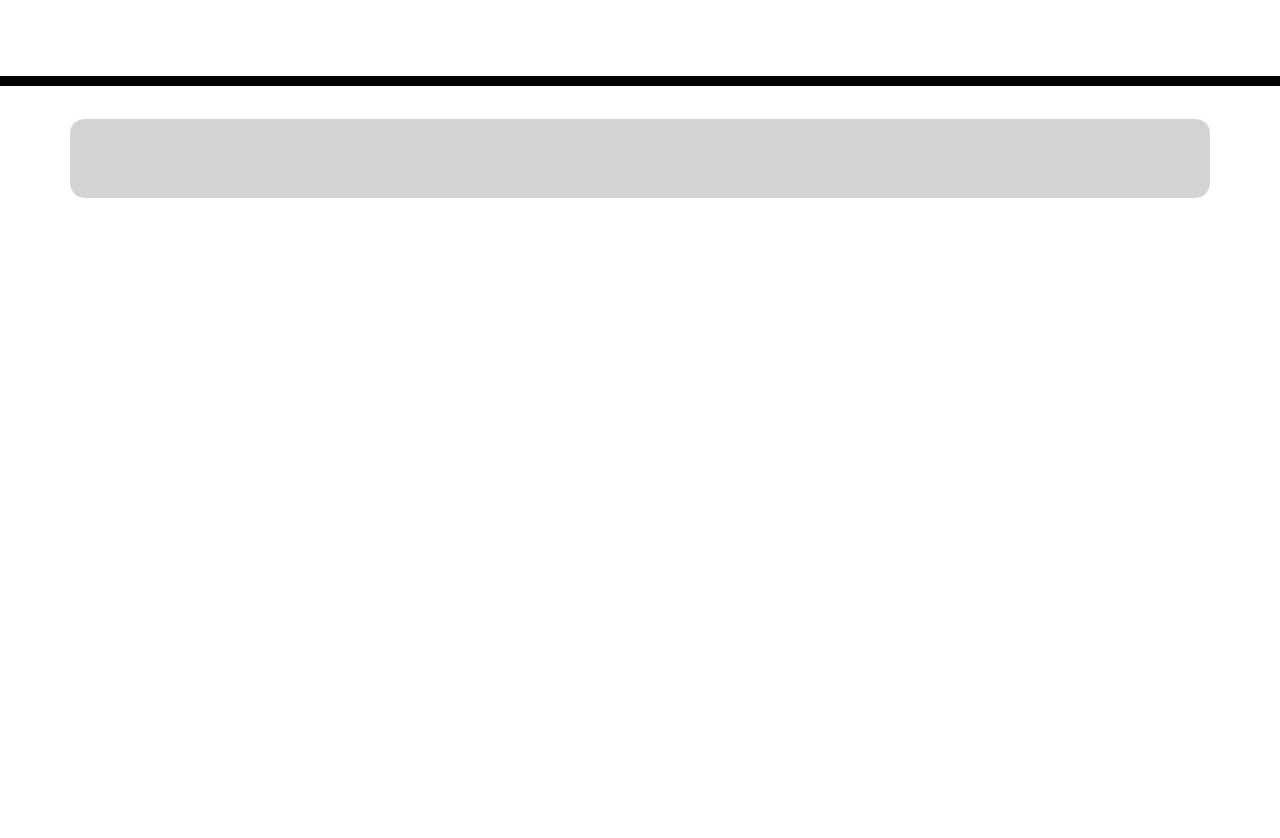
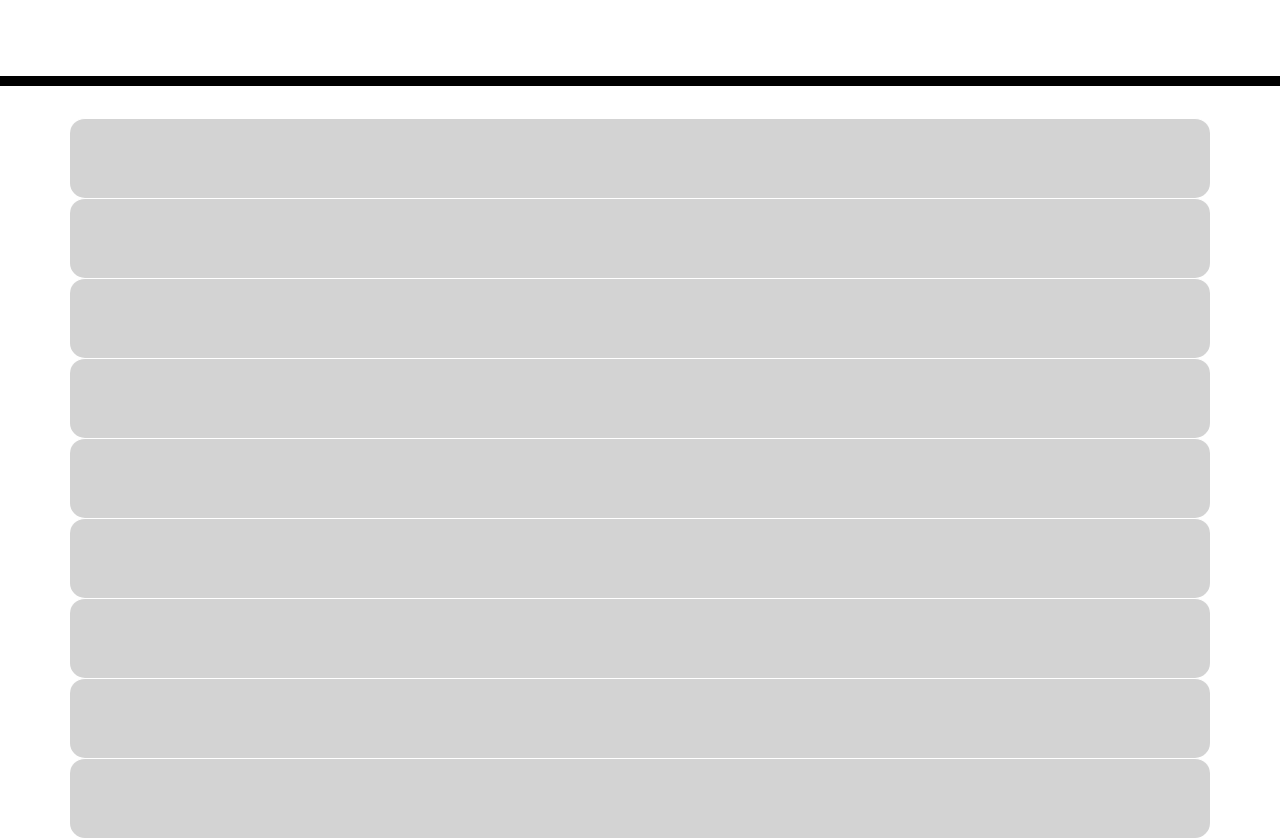
Before and after one commit to ThomasPlunkett/work_day_scheduler_05_Third-Party_APIs_HW, a plain HTML site: page index.html in a window 1280 px wide. Shown: the part 182-1020 px from the top of the page. Before the commit the page ends 800 px from the top, so only its background shows below. Drawn offline with nearby package versions, Linux system fonts and the light colour scheme.

Commit message:
modified HTML to add total of 9 timeblocks. 9 gray rows appears on browser

```diff
--- a/index.html
+++ b/index.html
@@ -29,7 +29,15 @@
       <p id="currentDay" class="lead"></p>
     </header>
     <div class="container" id="calendar">
-      <!-- Timeblocks go here -->
+      <!-- Timeblocks go here use "past" as placeholder to distinguish rows-->
+      <div class="time-block row past"></div>
+      <div class="time-block row past"></div>
+      <div class="time-block row past"></div>
+      <div class="time-block row past"></div>
+      <div class="time-block row past"></div>
+      <div class="time-block row past"></div>
+      <div class="time-block row past"></div>
+      <div class="time-block row past"></div>
       <div class="time-block row past"></div>
     </div>
 
```
